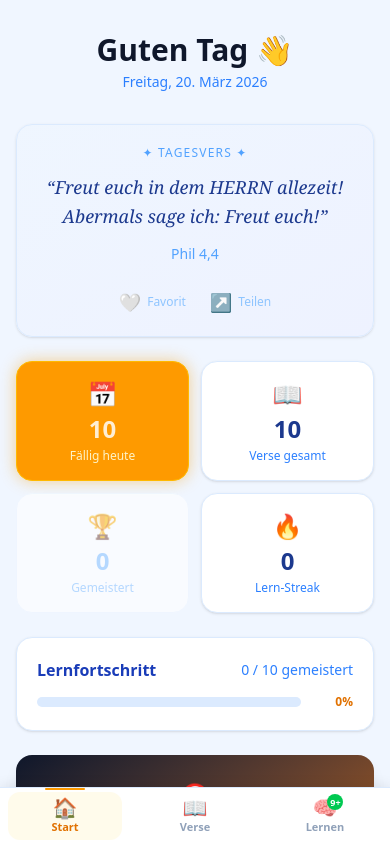
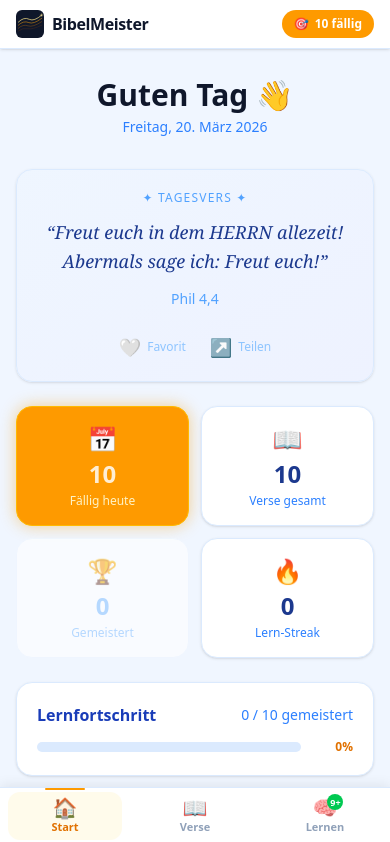
Before and after one commit to leadklick/bibel-lern-app, a Next.js app: page / in a window 390 px wide. Shown: the top 842 px of the page. Built offline with nearby package versions, Linux system fonts and the light colour scheme.

Commit message:
Mobile responsive: add top header with logo, fix scroll padding
Co-Authored-By: Claude Sonnet 4.6 <noreply@anthropic.com>

```diff
--- a/app/layout.tsx
+++ b/app/layout.tsx
@@ -17,7 +17,7 @@ export default function RootLayout({
       <body className="min-h-full flex flex-col">
         <Navigation />
         {/* pb-20 on mobile to clear the fixed bottom nav; md:pb-0 on desktop */}
-        <main className="flex-1 max-w-3xl mx-auto w-full px-4 py-6 pb-24 md:pb-8 md:py-8 overflow-x-hidden">
+        <main className="flex-1 max-w-3xl mx-auto w-full px-4 py-5 pb-24 md:pb-8 md:py-8 overflow-x-hidden">
           {children}
         </main>
       </body>
--- a/components/Navigation.tsx
+++ b/components/Navigation.tsx
@@ -26,8 +26,8 @@ export default function Navigation() {
   return (
     <>
       {/* Desktop top nav */}
-      <nav className="hidden md:block bg-white border-b border-blue-100 shadow-sm">
-        <div className="max-w-3xl mx-auto px-4 py-3 flex items-center justify-between">
+      <nav className="hidden md:flex bg-white border-b border-blue-100 shadow-sm">
+        <div className="max-w-3xl mx-auto px-4 py-3 flex items-center justify-between w-full">
           <Link href="/" className="flex items-center gap-2">
             <BibelMeisterLogo size={32} />
             <span className="font-semibold text-slate-900 text-lg tracking-tight">
@@ -61,6 +61,27 @@ export default function Navigation() {
           </div>
         </div>
       </nav>
+
+      {/* Mobile top header */}
+      <header className="md:hidden sticky top-0 z-40 bg-white border-b border-blue-100 shadow-sm">
+        <div className="flex items-center justify-between px-4 py-2.5">
+          <Link href="/" className="flex items-center gap-2">
+            <BibelMeisterLogo size={28} />
+            <span className="font-semibold text-slate-900 text-base tracking-tight">
+              BibelMeister
+            </span>
+          </Link>
+          {dueCount > 0 && (
+            <Link
+              href="/learn"
+              className="flex items-center gap-1.5 bg-amber-500 text-white text-xs font-bold px-3 py-1.5 rounded-full"
+            >
+              <span>🎯</span>
+              <span>{dueCount} fällig</span>
+            </Link>
+          )}
+        </div>
+      </header>
 
       {/* Mobile bottom nav */}
       <nav className="md:hidden fixed bottom-0 left-0 right-0 z-50 bg-white border-t border-blue-100 shadow-[0_-2px_12px_rgba(0,0,0,0.08)]">
```
